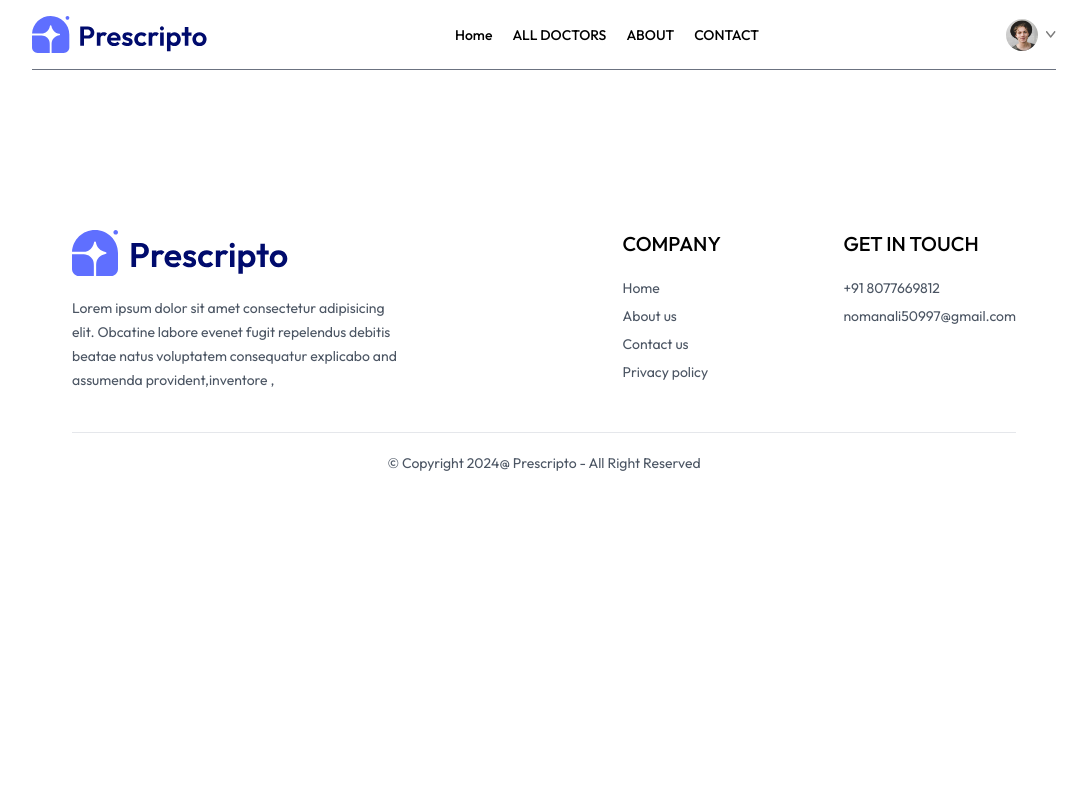
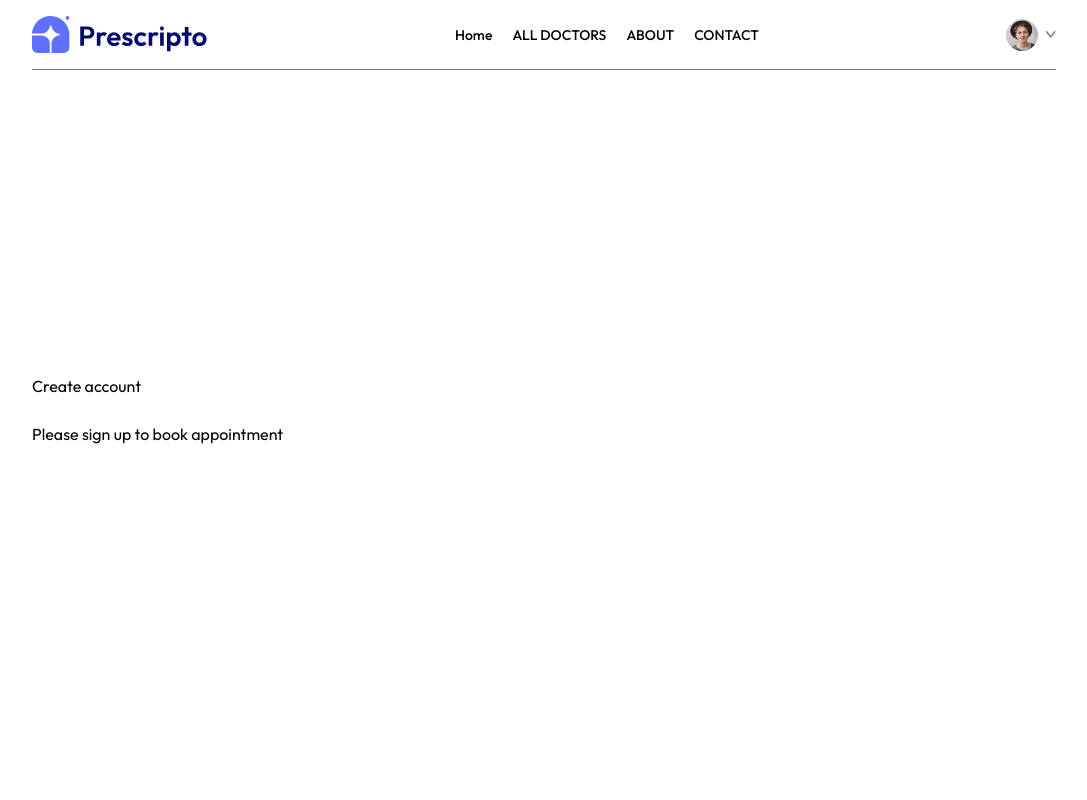
Before and after one commit to Dev-NavedAli/Prescript, a React (Vite) app in the folder frontend/: page /login in a window 1280 px wide. Shown: the top 800 px of the page, without its empty margins (96-1183 px from the left). Built offline with nearby package versions, Linux system fonts and the light colour scheme.

Commit message:
touch up

```diff
--- a/frontend/src/pages/Login.jsx
+++ b/frontend/src/pages/Login.jsx
@@ -1,10 +1,24 @@
-import React from 'react'
+import React, { useState } from 'react'
 
 const Login = () => {
+
+  const [state, setState] = useState('Sign Up')
+
+  const [email, setEmail] = useState('')
+  const [password, setPassword] = useState('')
+  const [name, setName] = useState('')
+
+  const onSubmitHandler = async (e) => {
+    e.preventDefault()
+  }
+
   return (
-    <div>
-
-    </div>
+    <form onSubmit={onSubmitHandler} className='min-h-[80vh] flex items-center ' >
+      <div>
+        <p>{state === 'Sign Up' ? "Create account" : "Login"} </p><br />
+        <p>Please {state === 'Sign Up' ? 'sign up' : 'log in'} to book appointment </p>
+      </div>
+    </form>
   )
 }
 
```
